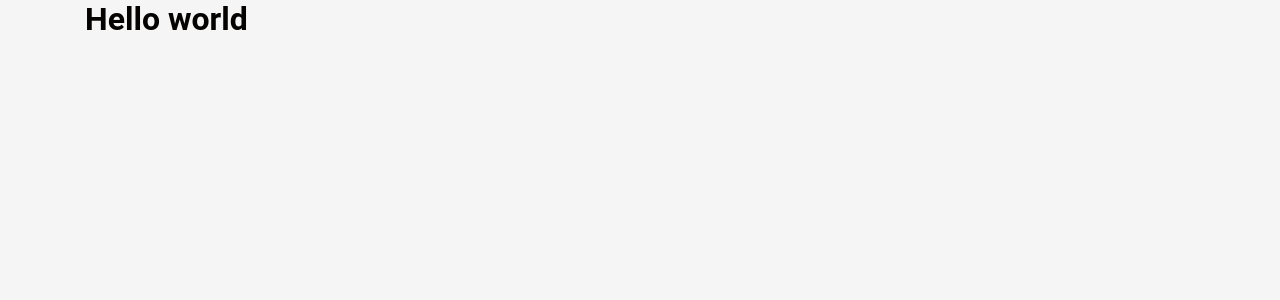
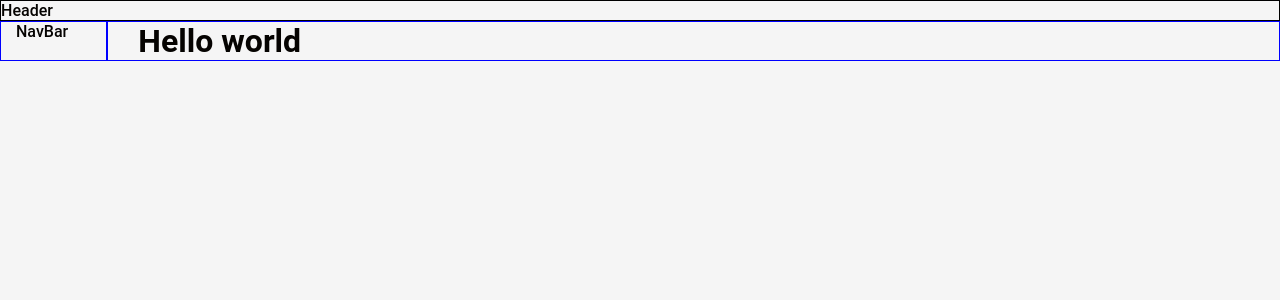
Before and after one commit to OsmanRodrigues/launch-code-challenge-wet-bat, a Next.js app in the folder ui/: page / in a window 1280 px wide. Shown: the top 300 px of the page. Built offline with nearby package versions, Linux system fonts and the light colour scheme.

Commit message:
main layout implemented

```diff
--- a/ui/src/atomic/components/index.ts
+++ b/ui/src/atomic/components/index.ts
@@ -1 +1,2 @@
 export * from './global-style'
+export * from './main-layout'
--- /dev/null
+++ b/ui/src/atomic/components/main-layout/index.tsx
@@ -0,0 +1,23 @@
+import { FC } from 'react'
+import { Col, Container, Row } from 'react-grid-system'
+import { MainHeader } from './main-header'
+import { MainNav } from './main-nav'
+
+export const MainLayout: FC = ({ children: app }) => {
+
+    return (
+        <Container fluid>
+            <Row style={{border: '1px solid black'}}>
+                <MainHeader/>
+            </Row>
+            <Row>
+                <Col md={1} style={{border: '1px solid blue'}}>
+                    <MainNav />
+                </Col>
+                <Col style={{border: '1px solid blue'}}>
+                    {app}
+                </Col>
+            </Row>
+        </Container>
+    )
+}
--- /dev/null
+++ b/ui/src/atomic/components/main-layout/main-header.tsx
@@ -0,0 +1,8 @@
+import { Header } from '@atomic/shared/layout'
+import { FC } from 'react'
+
+export const MainHeader: FC = () => (
+    <Header>
+        Header
+    </Header>
+)
--- /dev/null
+++ b/ui/src/atomic/components/main-layout/main-nav.tsx
@@ -0,0 +1,8 @@
+import { NavBar } from '@atomic/shared/layout'
+import { FC } from 'react'
+
+export const MainNav: FC = () => (
+    <NavBar>
+        NavBar
+    </NavBar>
+)
--- a/ui/src/atomic/shared/index.ts
+++ b/ui/src/atomic/shared/index.ts
@@ -1 +1 @@
-export * from './typography'
+export * from './typography.atm'
--- /dev/null
+++ b/ui/src/atomic/shared/layout.ts
@@ -0,0 +1,4 @@
+import styled from 'styled-components'
+
+export const Header = styled.header``
+export const NavBar = styled.nav``
--- a/ui/src/pages/_app.tsx
+++ b/ui/src/pages/_app.tsx
@@ -1,4 +1,4 @@
-import { GlobalStyle } from '@atomic'
+import { GlobalStyle, MainLayout } from '@atomic'
 import type { AppProps } from 'next/app'
 import { setConfiguration } from 'react-grid-system'
 
@@ -8,7 +8,10 @@ function MyApp({ Component, pageProps }: AppProps) {
     return (
         <>
             <GlobalStyle/>
-            <Component {...pageProps} />
+            <MainLayout>
+                <Component {...pageProps} />
+            </MainLayout>
+
         </>
     )
 }
```
Also changed, not shown: ui/src/atomic/shared/typography.atm.ts (renamed from ui/src/atomic/shared/typography.ts).
